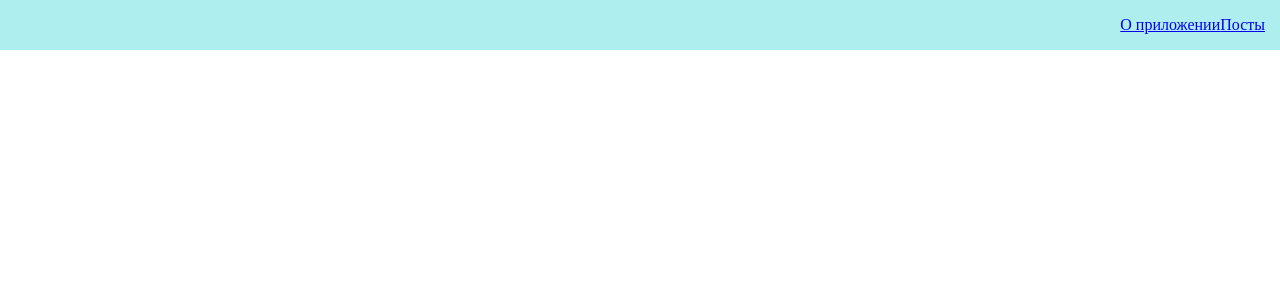
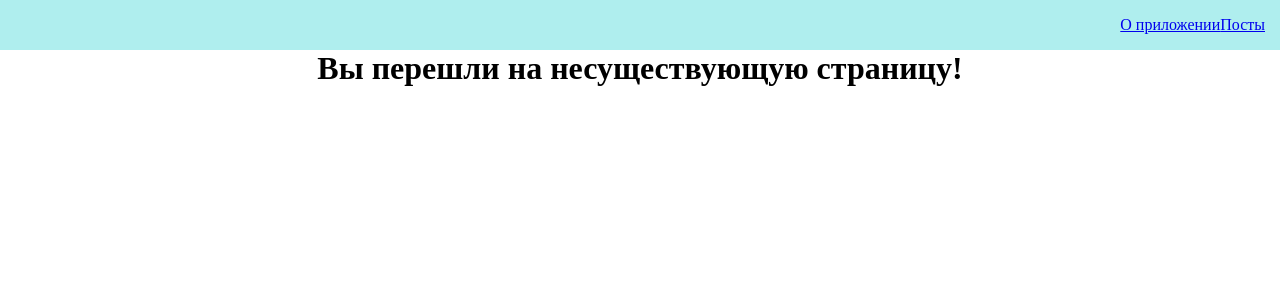
Before and after one commit to MihaDarin/fundamental-react, a React (Create React App) app: page / in a window 1280 px wide. Before the commit this address had no page. Shown: the top 300 px of the page. Built offline with nearby package versions, Linux system fonts and the light colour scheme.

Commit message:
добавлена страница с ошибкой если пользователь ввел неправильный URL, настроен переброс на эту страницу

```diff
--- a/src/App.js
+++ b/src/App.js
@@ -1,18 +1,14 @@
 import React from "react";
-import { BrowserRouter, Navigate, Route, Routes } from "react-router-dom";
+import { BrowserRouter } from "react-router-dom";
 import "./App.css";
+import { AppRouter } from "./components/AppRouter/AppRouter";
 import { Navbar } from "./components/UI/Navbar/Navbar";
-import { About } from "./Pages/About";
-import Posts from "./Pages/Posts";
 
 function App() {
   return (
     <BrowserRouter>
       <Navbar />
-      <Routes>
-        <Route path="/about" element={<About />} />
-        <Route path="/posts" element={<Posts />} />
-      </Routes>
+      <AppRouter />
     </BrowserRouter>
   );
 }
--- /dev/null
+++ b/src/Pages/Error.js
@@ -0,0 +1,9 @@
+import React from "react";
+
+export const Error = () => {
+  return (
+    <div>
+      <h1>Вы перешли на несуществующую страницу!</h1>
+    </div>
+  );
+};
--- /dev/null
+++ b/src/components/AppRouter/AppRouter.js
@@ -0,0 +1,14 @@
+import React from "react";
+import { Route, Routes } from "react-router-dom";
+import { About } from "../../Pages/About";
+import Posts from "../../Pages/Posts";
+import { Error } from "../../Pages/Error";
+export const AppRouter = () => {
+  return (
+    <Routes>
+      <Route path="/about" element={<About />} />
+      <Route path="/posts" element={<Posts />} />
+      <Route path="*" element={<Error />} />
+    </Routes>
+  );
+};
```
